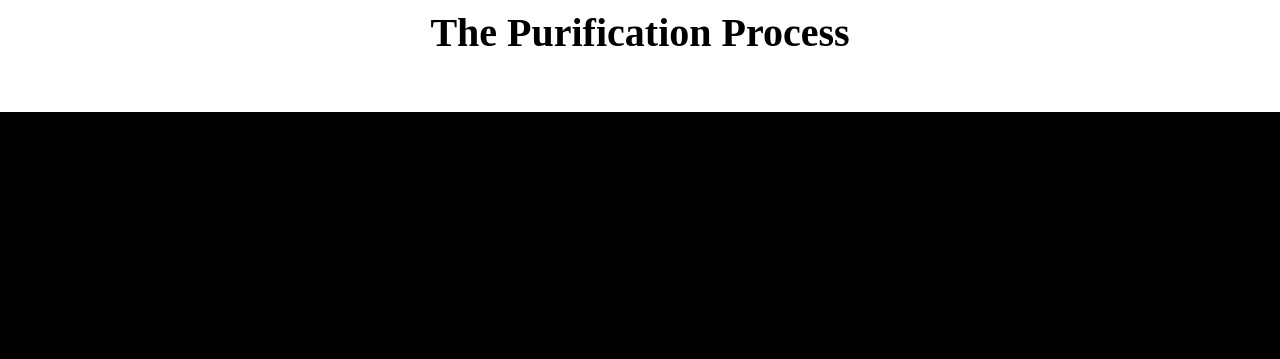
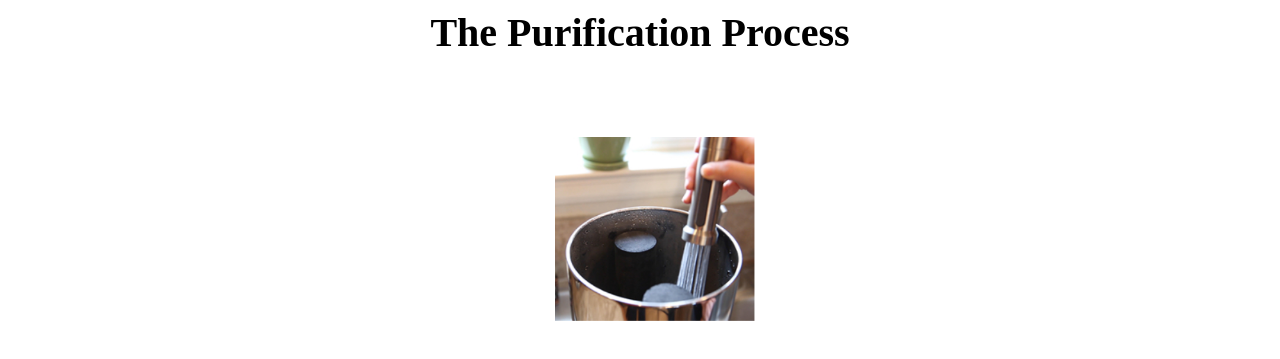
Before and after one commit to milenagrncarova993/Grncarova_Berkey, a plain HTML site: page index.html in a window 1280 px wide. Shown: the part 739-1098 px from the top of the page. Before the commit the page ends 851 px from the top, so only its background shows below. Drawn offline with Linux system fonts and the light colour scheme.

Commit message:
Adding the middle part

```diff
--- a/index.html
+++ b/index.html
@@ -19,8 +19,8 @@
 									<img src="./images/logo.PNG" width="180" alt="logo">
 								</td>
 							</tr>
-							<tr>
-								<td style="color:#00a3cc;display: inline">
+							<tr style="color:#00a3cc;display: flex">
+								<td>
 									<p>WATER FILTER SYSTEM  |</p>
 									<p>REPLACEMENT FILTERS  |</p>
 									<p>PARTS & ACCESSORIES </p>
@@ -32,10 +32,29 @@
 								</td>
 							</tr>
 							<tr>
-								<td style="text-align: center;font-size: 20px;">
+								<td style="text-align: center;font-size: 20px; font-weight: bolder;">
 									<h1>The Purification Process</h1>
 								</td>
 							</tr>
+							<table width="100%" style="border-spacing: 0;">
+								<tr>
+									<td class="two-columns">
+										<table class="column">
+											<tr>
+												<td class="padding">
+													<table class="content">
+														<tr>
+															<td>
+																<img src="/images/picture1.PNG" width="200" alt="picture1" style="max-width: 200px;">
+															</td>
+														</tr>
+													</table>
+												</td>
+											</tr>
+										</table>
+									</td>
+								</tr>
+							</table>
 						</table>
 					</td>
 				</tr>
--- a/style.css
+++ b/style.css
@@ -46,3 +46,20 @@ img {
     color:black;
     justify-content: center;
 }
+.two-columns{
+    text-align: center;
+    font-size: 0;
+    padding-top: 40px;
+    padding-bottom:30px;
+}
+
+.two-columns .column {
+    width:100%;
+    max-width: 200px;
+    display: inline-block;
+    vertical-align: top;
+}
+
+.padding{
+    padding: 15px;
+}
```
Also changed, not shown: images/picture1.PNG (added).
